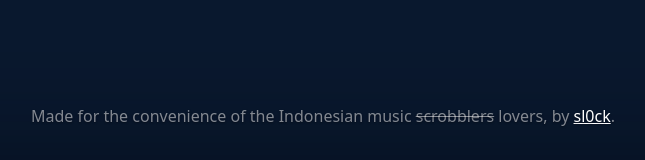
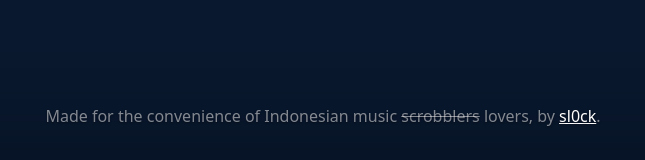
Before and after one commit to Slickerius/IrnusDL, a Django app: template irnuscrawler_app/templates/base.html in a window 1280 px wide. Shown: the part 640-800 px from the top of the page, without its empty margins (317-962 px from the left). Run offline with Django 4.2, Linux system fonts and the light colour scheme; the template is opened without the code that fills it, so the values that code supplies are empty; some libraries are stand-ins or nearby versions.

Commit message:
Edit about page

```diff
--- a/irnuscrawler_app/templates/base.html
+++ b/irnuscrawler_app/templates/base.html
@@ -42,7 +42,7 @@
     {% block page_content %}{% endblock page_content %}
 
     <footer class="mt-auto text-white-50">
-      <p class="footer-text footer-idl">Made for the convenience of the Indonesian music <del>scrobblers</del> lovers, by <a href="https://github.com/Slickerius" target="_blank" class="text-white">sl0ck</a>.</p>
+      <p class="footer-text footer-idl">Made for the convenience of Indonesian music <del>scrobblers</del> lovers, by <a href="https://github.com/Slickerius" target="_blank" class="text-white">sl0ck</a>.</p>
     </footer>
   </div>
   <script>
--- a/irnuscrawler_app/templates/index.html
+++ b/irnuscrawler_app/templates/index.html
@@ -81,7 +81,7 @@
       <p>Irnus<span class="text-primary">DL</span> is a web utility for parsing and downloading Irama Nusantara releases with the injection of the appropriate metadata. This website was envisioned to support the needs of Last.fm scrobblers and those who collect digital music files.</p>
       <p>The intention of this site is purely to assist with the collection of proper metadata in regards to Indonesian music releases. This site does not seek to gain any financial or monetary benefit from its use. Our primary goal is to provide valuable information and resources without any commercial intent or profit motive.</p>
     </div>
-    <!-- <p>Created by sl0ck | Thanks to the beta<s>s</s> testers: A, b, c, d</p> -->
+    <p>Created by <a href="https://www.last.fm/user/sl0ck" target="_blank">sl0ck</a> | Thanks to the beta<s>s</s> testers: <a href="https://www.last.fm/user/woundering" target="_blank">woundering</a></p>
   </main>
 
   <script src="{% static 'js/script.js' %}"></script>
--- a/static/js/script.js
+++ b/static/js/script.js
@@ -40,7 +40,7 @@ socket.onmessage = (e) => {
     $('#fetchButton').off('click').click(() => {
       $.ajax({
         url: data['url'],
-        type : 'GET',
+        type : 'HEAD',
         success: () => {
           window.location.href = data['url'];
         },
```
Also changed, not shown: 1 other file.
